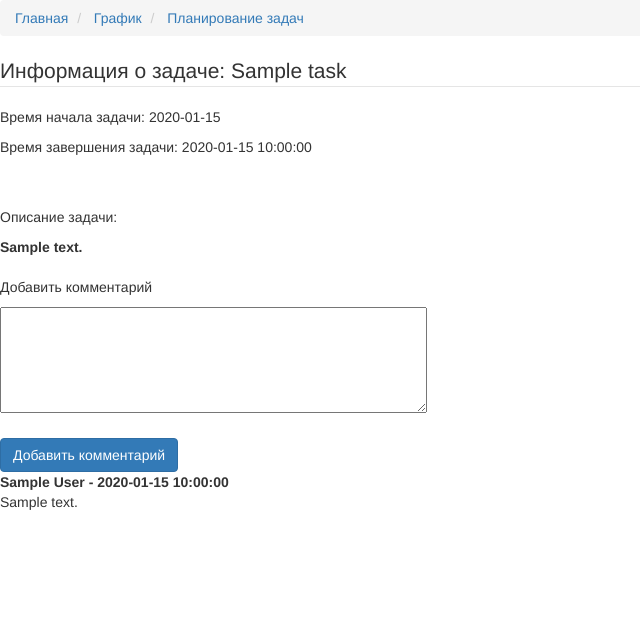
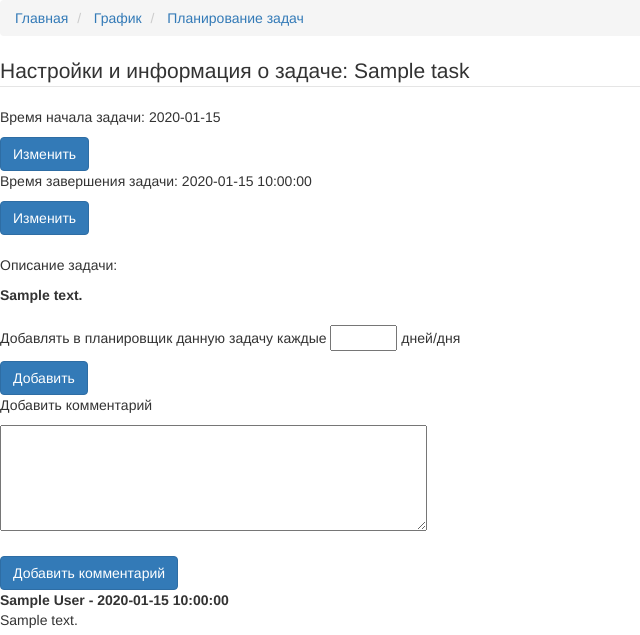
Before and after one commit to saromanov/todoprogress, a Flask app: the page made by templates/task_info.html in a window 1280 px wide. Shown: the top 635 px of the page, without its empty margins (0-640 px from the left). Run offline with Flask 2, Linux system fonts and the light colour scheme; a database or web service that is not in the repository returns one stand-in record (Sample ...); some libraries are stand-ins or nearby versions.

Commit message:
View of properties for task info

```diff
--- a/templates/task_info.html
+++ b/templates/task_info.html
@@ -11,13 +11,16 @@
 </ol>
 
 <form action="" method="post">
-<legend> Информация о задаче: {{ task.task }} </legend>
+<legend> Настройки и информация о задаче: {{ task.task }} </legend>
 
-<p> Время начала задачи: {{ task.starttime }} </p>
-<p> Время завершения задачи: {{ task.deadline }} </p> <br><br>
+<p> Время начала задачи: {{ task.starttime }} </p> <input type="submit" name='Changestart' value="Изменить" class="btn btn-large btn-primary">
+<p> Время завершения задачи: {{ task.deadline }} </p> <input type="submit" name='Changedeadline' value="Изменить" class="btn btn-large btn-primary"> <br><br>
 
 <p> Описание задачи: </p>
 <strong> {{ task.description }}</strong> <br><br>
+
+<p> Добавлять в планировщик данную задачу каждые <input type="text" name='dayarea' size=5> дней/дня </p>
+<input type="submit" name='Every_strt' value="Добавить" class="btn btn-large btn-primary">
 <p> Добавить комментарий </p>
 {{ forminfo.comment(rows=5, cols=50) }}
 <br><br>
```
